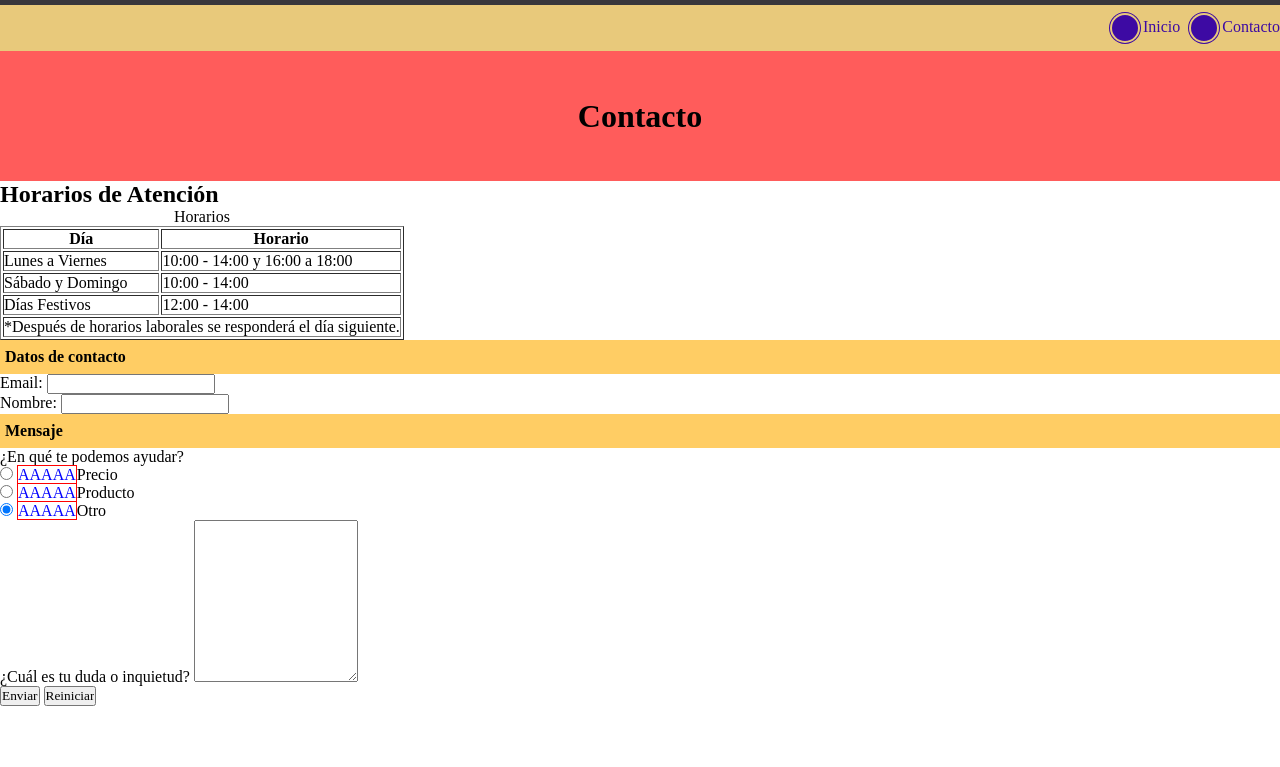
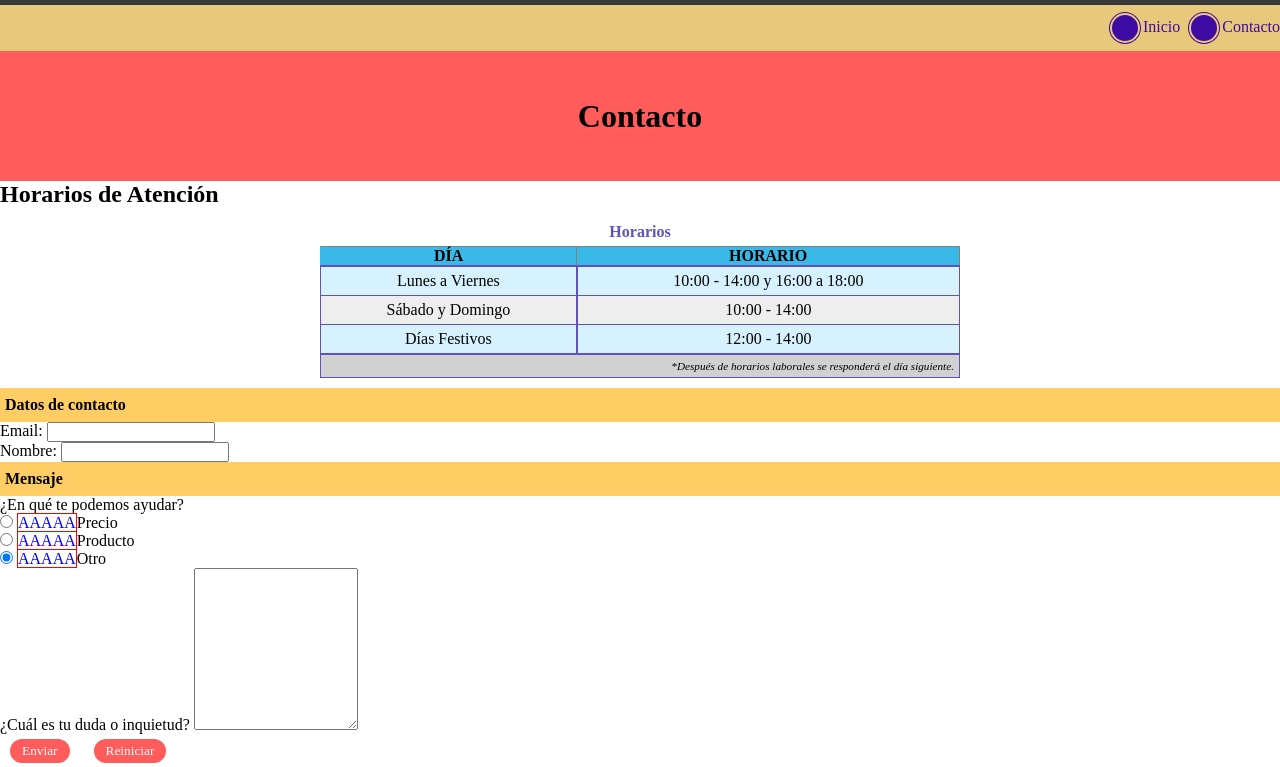
Before and after one commit to danurizp/lagels, a PHP site: page /contacto.html in a window 1280 px wide. Shown: the top 767 px of the page. Run offline with PHP 8.4, Linux system fonts and the light colour scheme.

Commit message:
estilos tabla
Estilos de tabla

```diff
--- a/contacto.html
+++ b/contacto.html
@@ -106,8 +106,8 @@
                 </fieldset>
 
                 <p>
-                    <input type="submit" value="Enviar" />
-                    <input type="reset" value="Reiniciar" />
+                    <input class= "btn" type="submit" value="Enviar" />
+                    <input class= "btn" type="reset" value="Reiniciar" />
                 </p>
             </form>
 
--- a/css/contacto.css
+++ b/css/contacto.css
@@ -42,3 +42,65 @@ input[type="radio"] + label::before {
     border: solid 1px red;
     color: blue;
 }
+
+table {
+    width: 50%;
+    border-collapse: collapse;
+
+    margin: 10px auto;
+    text-align: center;
+}
+
+caption {
+    padding: 5px;
+    color: #6251bb;
+    font-weight: bold;
+}
+
+thead {
+    border-left: solid 1px #39b9e8;
+    text-transform: uppercase;
+    background-color: #39b9e8;
+}
+
+thead td {
+    padding: 15px;
+}
+
+tbody {
+    border: solid 1px #6251bb;
+    border-top: solid 2px #6251bb;
+    border-bottom: solid 2px #6251bb;
+}
+
+tbody tr {
+    border-top: solid 1px #6251bb;
+}
+
+tbody tr:nth-child(odd) {
+    background-color: #d6f2fe;
+}
+
+tbody tr:nth-child(even) {
+    background-color: #eeeeee;
+}
+
+tbody td:first-child {
+    border-right: solid 2px #6251bb;
+}
+
+tbody td[rowspan] {
+    border-left: solid 1px #6251bb;
+}
+
+tfoot {
+    background-color: #d1d1d1;
+    border: solid 1px #6251bb;
+    text-align: right;
+    font-style: italic;
+    font-size: 0.7em;
+}
+
+td {
+    padding: 5px;
+}
```
